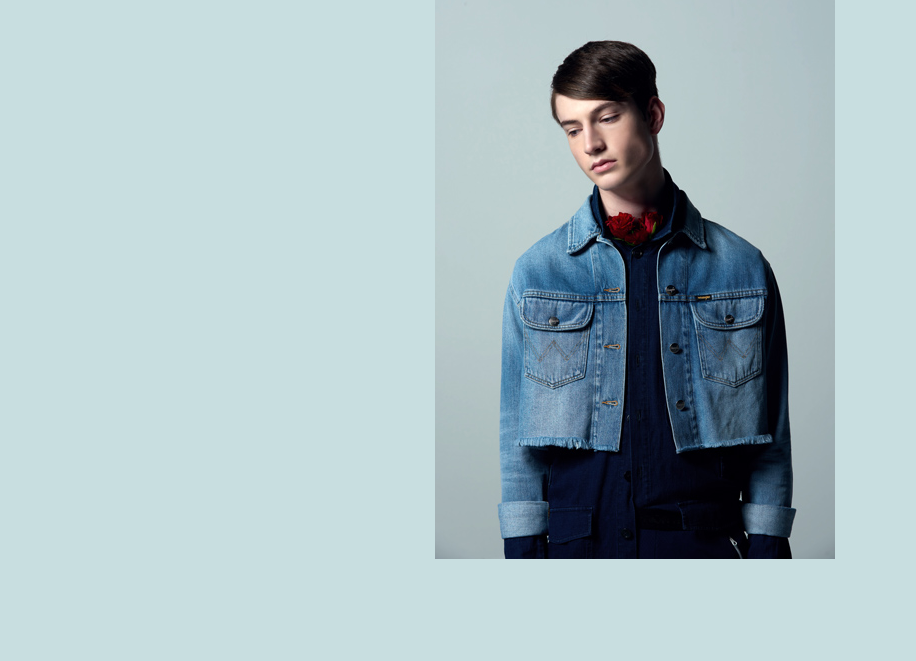
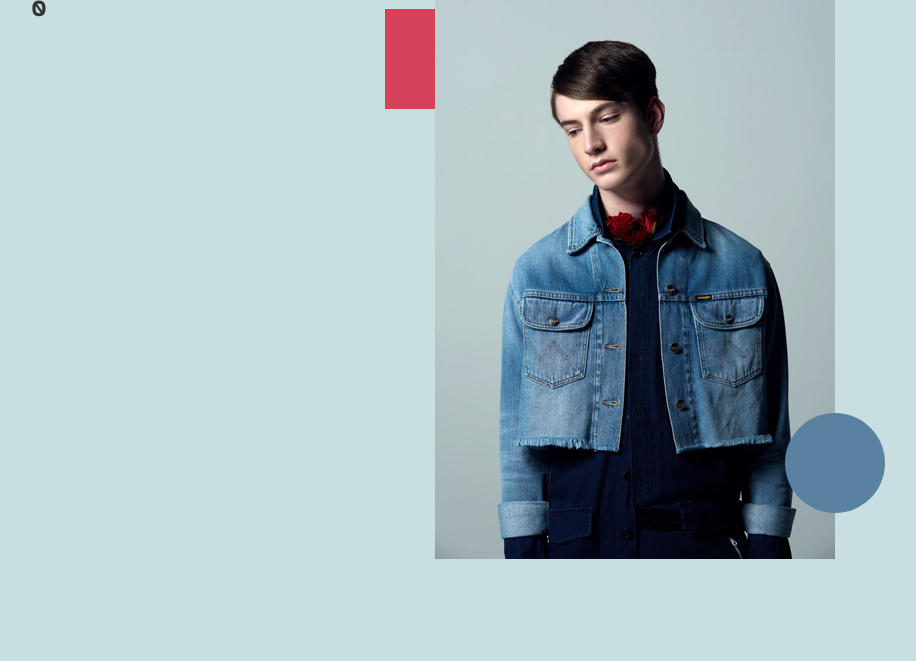
Before and after one commit to heckspoiler/superhi_jenna_buchholz, a plain HTML site: page index.html in a window 1280 px wide. Shown: the part 139-800 px from the top of the page, without its empty margins (5-921 px from the left). Drawn offline with Linux system fonts and the light colour scheme; files whose address does not match are found by name; a web font is replaced by a local one.

Commit message:
video finished

```diff
--- a/index.html
+++ b/index.html
@@ -22,9 +22,12 @@
       </header>
       <section>
             <div class="content">
+                  <div class="square"></div>
                   <img src="assets/assets/image1.jpg"
                         srcset="assets/assets/image1.jpg 1x, assets/assets/image1-2x.jpg 2x" />
+                  <div class="circle"></div>
             </div>
+
       </section>
 </body>
 
--- a/style.css
+++ b/style.css
@@ -40,9 +40,14 @@ body {
 
 header {
       position: fixed;
+      width: 80%;
       top: 36px;
       left: 36px;
+      z-index: 1;
+}
 
+header div {
+      font-size: 1.4rem;
 }
 
 h1 {
@@ -50,6 +55,9 @@ h1 {
       font-weight: 800;
       font-size: 2rem;
 }
+
+
+
 
 
 div {
@@ -64,5 +72,32 @@ section {
       justify-content: center;
       align-items: center;
 
+}
+
+div.content {
+      position: relative;
+}
+
+div.square {
+      height: 100px;
+      width: 100px;
+      background-color: #d54156;
+      position: absolute;
+      top: 50px;
+      left: -50px;
+}
+
+div.content img {
+      position: relative;
+}
+
+div.circle {
+      width: 100px;
+      height: 100px;
+      background-color: #5982a0;
+      position: absolute;
+      border-radius: 50%;
+      bottom: 50px;
+      right: -50px;
 
 }
```
